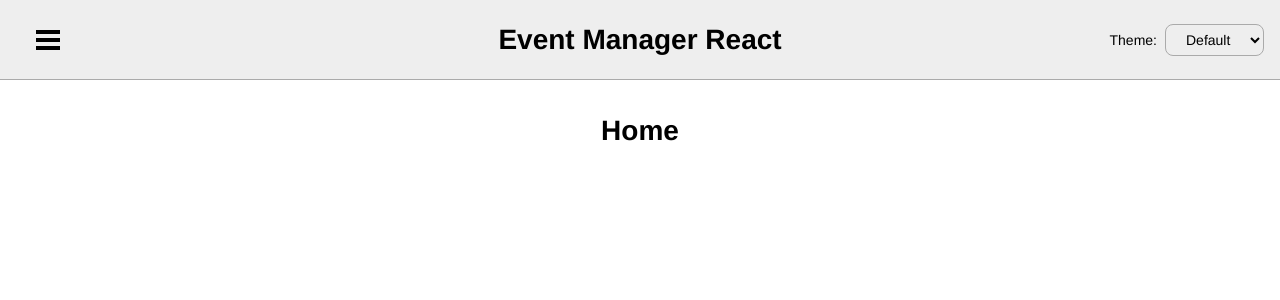
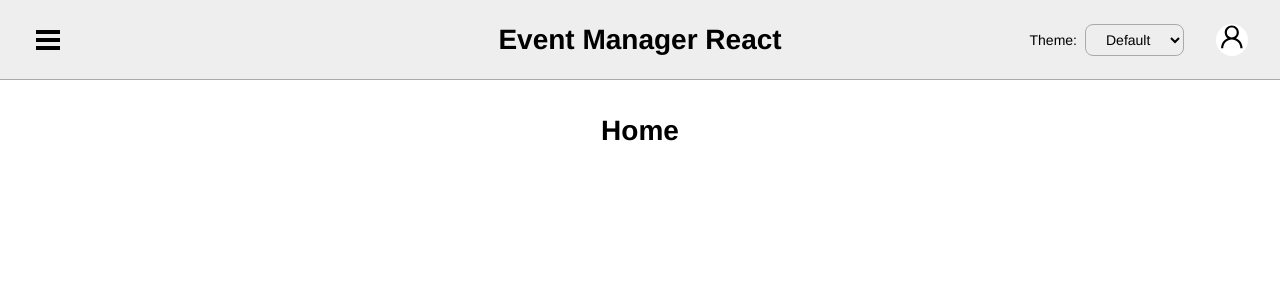
Before and after one commit to daxadal/event-manager-react, a React (Create React App) app: page / in a window 1280 px wide. Shown: the top 300 px of the page. Built offline with nearby package versions, Linux system fonts and the light colour scheme; no server answers.

Commit message:
Add avatar to toolbar

```diff
--- a/src/views/Root.tsx
+++ b/src/views/Root.tsx
@@ -98,6 +98,9 @@ export default function Root() {
         <h1>Event Manager React</h1>
         <ToolbarRight>
           <PalletteSelector value={pallette} onChange={setPallette} />
+          <Button text onClick={() => setIsDrawerOpen((value) => !value)}>
+            <Avatar size="32px" isAuthenticated={isAuthenticated} />
+          </Button>
         </ToolbarRight>
       </AppToolbar>
 
```
